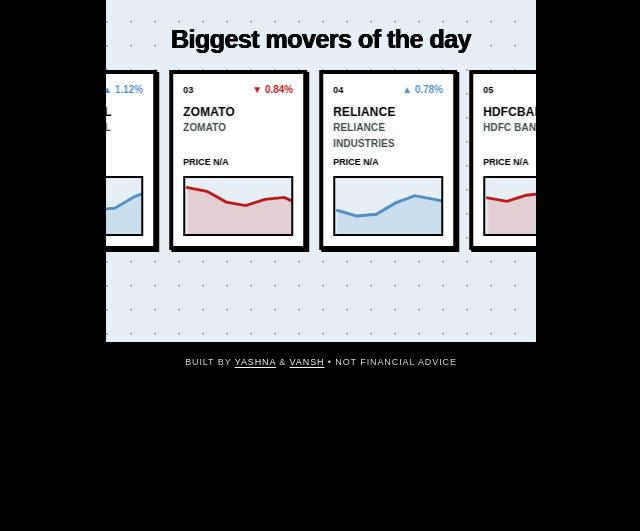
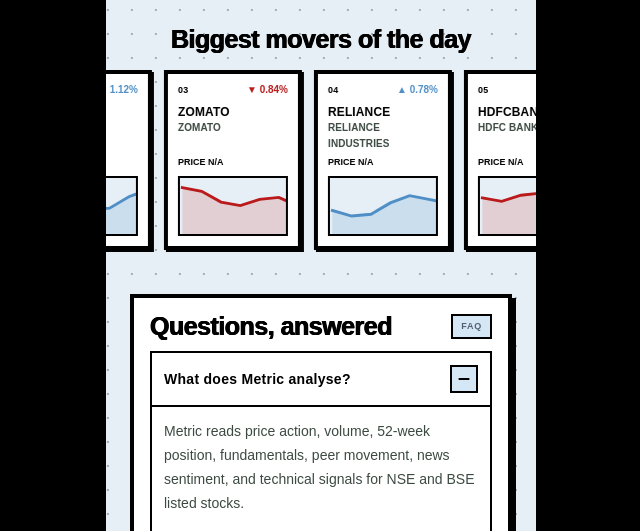
Before and after one commit to threeoneonetwo/metric-stocks-analyser, a Next.js app: page / in a window 1280 px wide. Shown: the part 421-952 px from the top of the page, without its empty margins (319-959 px from the left). Before the commit the page ends 800 px from the top, so only its background shows below. Built offline with nearby package versions, Linux system fonts and the light colour scheme; no server answers.

Commit message:
Add animated homepage FAQ

```diff
--- a/app/globals.css
+++ b/app/globals.css
@@ -195,6 +195,35 @@
   will-change: transform;
 }
 
+.faq-trigger {
+  transition: background-color 140ms ease, color 140ms ease;
+}
+
+.faq-trigger:hover {
+  background: var(--metric-finance-accent-soft);
+}
+
+.faq-answer {
+  display: grid;
+  grid-template-rows: 0fr;
+  opacity: 0;
+  transform: translateY(-4px);
+  transition:
+    grid-template-rows 220ms cubic-bezier(0.2, 0.8, 0.2, 1),
+    opacity 180ms ease,
+    transform 220ms cubic-bezier(0.2, 0.8, 0.2, 1);
+}
+
+.faq-answer > p {
+  overflow: hidden;
+}
+
+.faq-answer-open {
+  grid-template-rows: 1fr;
+  opacity: 1;
+  transform: translateY(0);
+}
+
 @media (hover: hover) and (pointer: fine) {
   :where(a, button, label, tr, .surface, .neo-shadow, .neo-shadow-sm, article > section, main > section > section) {
     transition:
@@ -325,9 +354,11 @@
   body::before,
   .scan-fill,
   .mover-list-track,
-  .animate-entrance {
+  .animate-entrance,
+  .faq-answer {
     animation: none !important;
     opacity: 1 !important;
     transform: none !important;
+    transition: none !important;
   }
 }
--- a/app/page.tsx
+++ b/app/page.tsx
@@ -1,5 +1,6 @@
 import { FooterBar, TopBar } from "@/components/site-chrome";
 import { DailyMovers } from "@/components/daily-movers";
+import { HomeFaq } from "@/components/home-faq";
 import { TickerSearch } from "@/components/ticker-search";
 
 export default function Home() {
@@ -33,6 +34,7 @@
         <div className="mt-[23px]">
           <DailyMovers />
         </div>
+        <HomeFaq />
       </section>
       <FooterBar />
     </main>
--- /dev/null
+++ b/components/home-faq.tsx
@@ -0,0 +1,77 @@
+"use client";
+
+import { Minus, Plus } from "lucide-react";
+import { useState } from "react";
+
+const faqItems = [
+  {
+    question: "What does Metric analyse?",
+    answer:
+      "Metric reads price action, volume, 52-week position, fundamentals, peer movement, news sentiment, and technical signals for NSE and BSE listed stocks.",
+  },
+  {
+    question: "Does Metric tell me what to buy?",
+    answer:
+      "No. Metric explains what the data is saying before you make your own decision. It avoids buy, sell, hold, target price, and recommendation language.",
+  },
+  {
+    question: "Where does the data come from?",
+    answer:
+      "The current build combines market data, Upstox fundamentals, Tradient and web news signals, and Gemini analysis to turn raw inputs into a readable brief.",
+  },
+  {
+    question: "How fresh is the analysis?",
+    answer:
+      "Reports refresh from the latest available provider snapshots. Market data can move faster than fundamentals, so each report shows the relevant timestamp where available.",
+  },
+  {
+    question: "Can I search by company name?",
+    answer:
+      "Yes. You can type a ticker or a company name. Metric tries to resolve the closest NSE/BSE listed match and shows matching stocks in the dropdown.",
+  },
+];
+
+export function HomeFaq() {
+  const [openIndex, setOpenIndex] = useState(0);
+
+  return (
+    <section className="animate-entrance delay-4 surface p-4">
+      <div className="mb-3 flex items-center justify-between gap-3">
+        <h2 className="text-[25px] font-black leading-none tracking-[-0.02em] text-black [text-shadow:0.45px_0_0_#000,-0.45px_0_0_#000]">
+          Questions, answered
+        </h2>
+        <span className="border-2 border-black bg-metric-finance-accent-soft px-2 py-1 font-mono text-[9px] font-black uppercase tracking-[0.08em] text-metric-blue">
+          FAQ
+        </span>
+      </div>
+
+      <div className="grid gap-2">
+        {faqItems.map((item, index) => {
+          const isOpen = openIndex === index;
+          return (
+            <div key={item.question} className="overflow-hidden border-2 border-black bg-white">
+              <button
+                type="button"
+                className="faq-trigger flex w-full items-center justify-between gap-4 px-3 py-3 text-left"
+                aria-expanded={isOpen}
+                onClick={() => setOpenIndex(isOpen ? -1 : index)}
+              >
+                <span className="font-mono text-sm font-black leading-5 tracking-[0.02em] text-black">
+                  {item.question}
+                </span>
+                <span className="neo-press flex h-7 w-7 shrink-0 items-center justify-center border-2 border-black bg-metric-finance-accent-soft">
+                  {isOpen ? <Minus size={16} strokeWidth={2.8} /> : <Plus size={16} strokeWidth={2.8} />}
+                </span>
+              </button>
+              <div className={`faq-answer ${isOpen ? "faq-answer-open" : ""}`}>
+                <p className="border-t-2 border-black px-3 pb-4 pt-3 text-sm font-medium leading-6 text-metric-muted">
+                  {item.answer}
+                </p>
+              </div>
+            </div>
+          );
+        })}
+      </div>
+    </section>
+  );
+}
```
